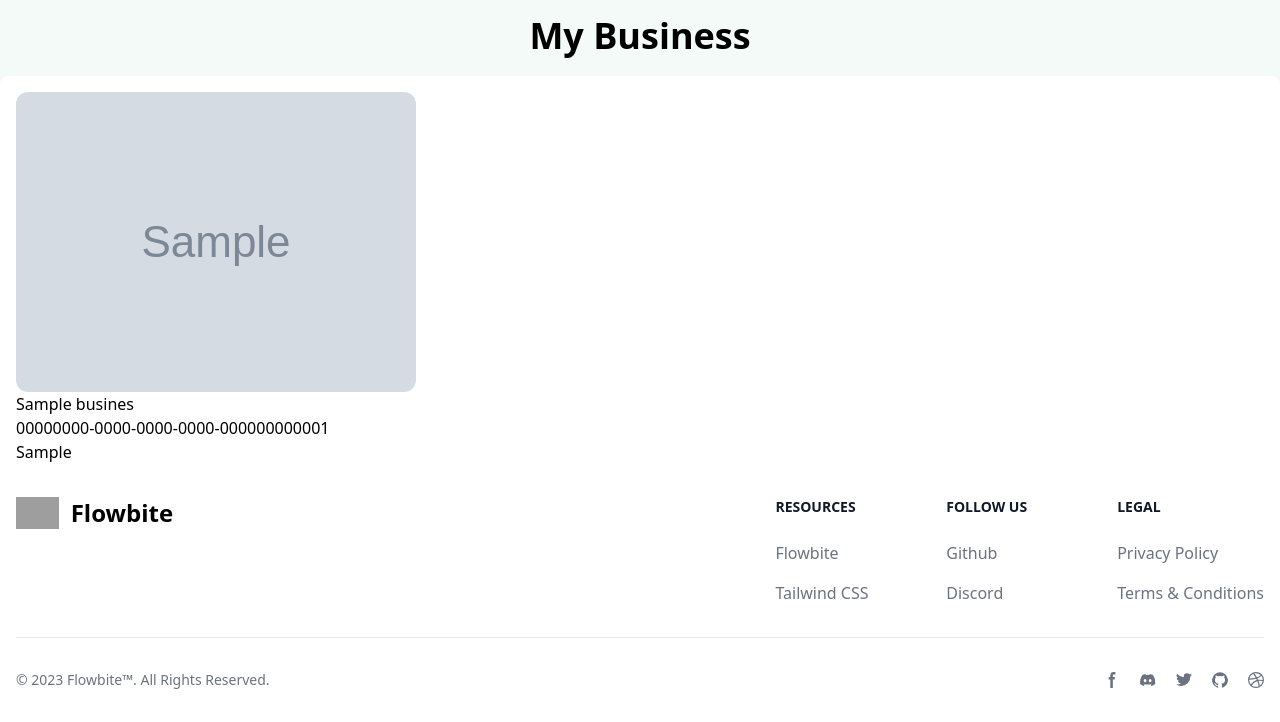
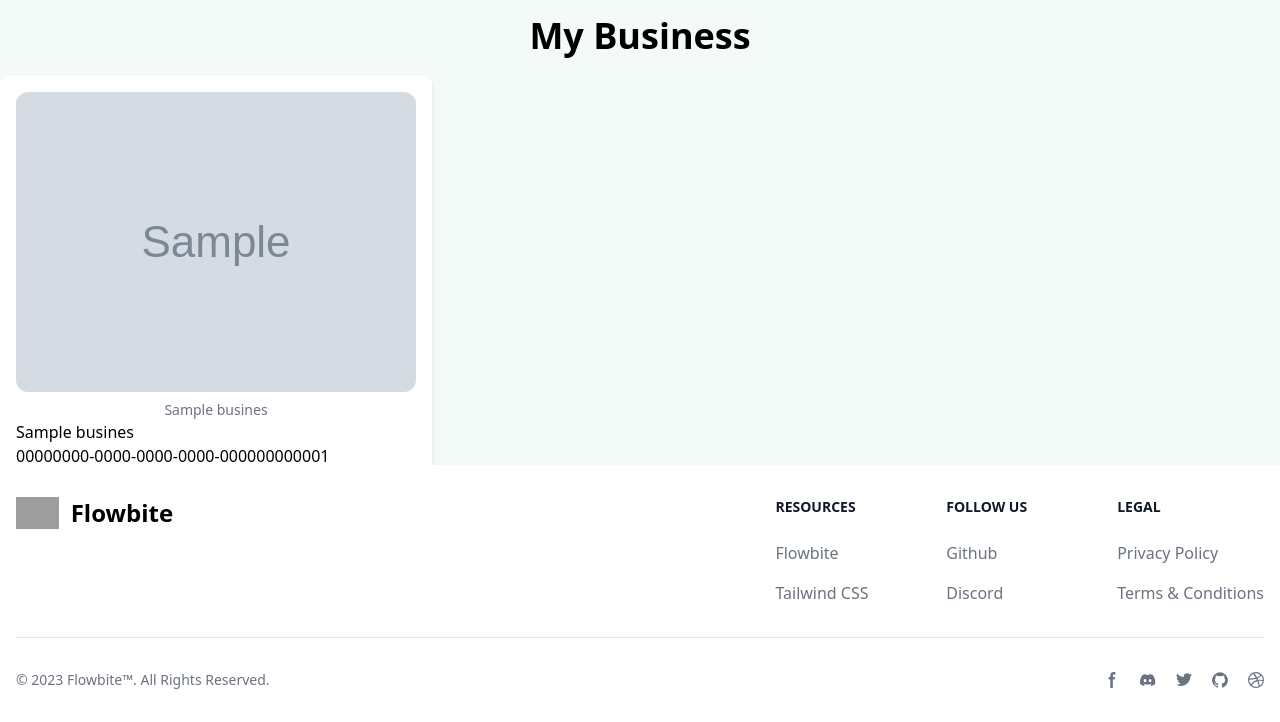
Before and after one commit to ZaneFerns360/Django-CRUD, a Django app: page /my_business/00000000-0000-0000-0000-000000000001/ in a window 1280 px wide. Shown: the part 78-800 px from the top of the page. Run offline with Django 4.2, Linux system fonts and the light colour scheme; a user stored in the database is signed in; tables that the repository leaves empty hold one stand-in row (values such as "Sample post"); grey boxes marked "Sample" are stand-in pictures; some libraries are stand-ins or nearby versions; grey boxes are pictures that could not be loaded.

Commit message:
some more changes

```diff
--- a/static/src/output.css
+++ b/static/src/output.css
@@ -1269,6 +1269,10 @@
   height: 100%;
 }
 
+.h-1\/2 {
+  height: 50%;
+}
+
 .w-1\/2 {
   width: 50%;
 }
@@ -1307,6 +1311,15 @@
 
 .max-w-sm {
   max-width: 24rem;
+}
+
+.max-w-lg {
+  max-width: 32rem;
+}
+
+.max-w-fit {
+  max-width: -moz-fit-content;
+  max-width: fit-content;
 }
 
 .flex-1 {
--- a/templates/your_business.html
+++ b/templates/your_business.html
@@ -3,18 +3,28 @@
 {% extends "_base.html" %} {% block content %}
 <h2 class="text-center mb-5 font-bold text-4xl">My Business</h2>
 
-<div class="card bg-white p-4 rounded-lg shadow-md">
-  <div class="card-body">
+<div
+  class="bg-white p-4 rounded-lg shadow-md flex items-center justify-center max-w-fit"
+>
+  <div class="">
     {% if business.image %}
-    <img
-      src="{{ business.image }}"
-      alt="{{ business.name }}"
-      class="h-full max-w-full rounded-xl"
-    />
+
+    <figure class="max-w-lg">
+      <img
+        class="rounded-xl"
+        src="{{ business.image }}"
+        alt="{{ business.name }}"
+      />
+      <figcaption
+        class="mt-2 text-sm text-center text-gray-500 dark:text-gray-400"
+      >
+        {{ business.name }}
+      </figcaption>
+    </figure>
+
     {% endif %}
     <h3>{{ business.name }}</h3>
     <p>{{ business.id }}</p>
-
     <p>{{ business.type }}</p>
   </div>
 </div>
```
